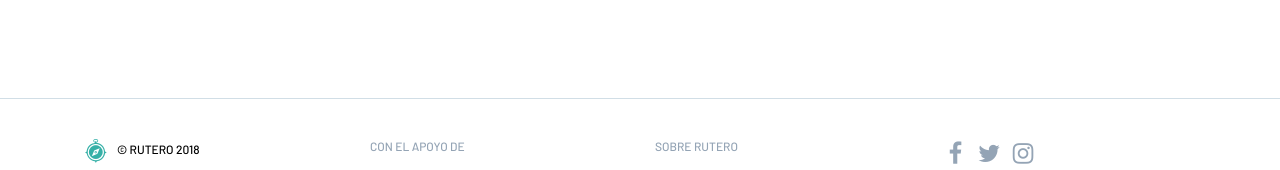
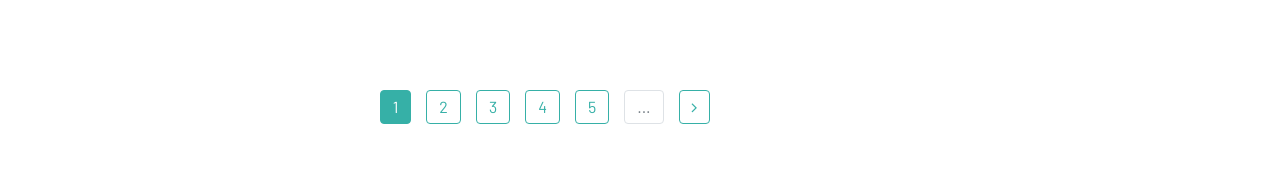
Before and after one commit to Rthel87/Clon-rutero, a Vue app: page / in a window 1280 px wide. Shown: the part 2396-2566 px from the top of the page. Built offline with nearby package versions, Linux system fonts and the light colour scheme; a web font is replaced by a local one.

Commit message:
Blog: Se enlazan componentes mediante 'props' para el componente 'Pagination'

```diff
--- a/src/components/Blog.vue
+++ b/src/components/Blog.vue
@@ -1,6 +1,9 @@
 <script setup>
 import { ref, onMounted } from 'vue'
 import Card from './Card.vue'
+import Pagination from './Pagination.vue'
+
+const props = defineProps(['page'])
 
 let data = ref([])
 
@@ -8,7 +11,6 @@ const getBlogData = async () => {
   let res = await fetch('src/data/blog-data.json')
   let file = await res.json()
   data.value = file
-  console.log(data)
 }
 
 onMounted(() => {
@@ -29,6 +31,7 @@ onMounted(() => {
                 <Card :img-url="element.photo" :title="element.title" :data-id="element.dataId" />
               </template>
             </div>
+            <Pagination :visiting="props.page" />
           </div>
         </div>
       </div>
--- a/src/components/Card.vue
+++ b/src/components/Card.vue
@@ -26,7 +26,7 @@ const titleLink = computed(() => {
         <img class="camping card-cover unveil" :src="imgSource" alt="">
       </a>
       <p class="camping-card-title">
-        <a :href="tittleLink">{{ props.title }}</a>
+        <a :href="titleLink">{{ props.title }}</a>
       </p>
     </div>
   </div>
--- a/src/views/BlogView.vue
+++ b/src/views/BlogView.vue
@@ -3,12 +3,12 @@ import Navbar from '../components/Navbar.vue'
 import Blog from '../components/Blog.vue'
 import Footer from '../components/Footer.vue'
 
-const props = defineProps(['num'])
+const props = defineProps(['query'])
 
 </script>
 
 <template>
   <Navbar />
-  <Blog />
+  <Blog :page="parseInt(props.query)" />
   <Footer />
 </template>
```
